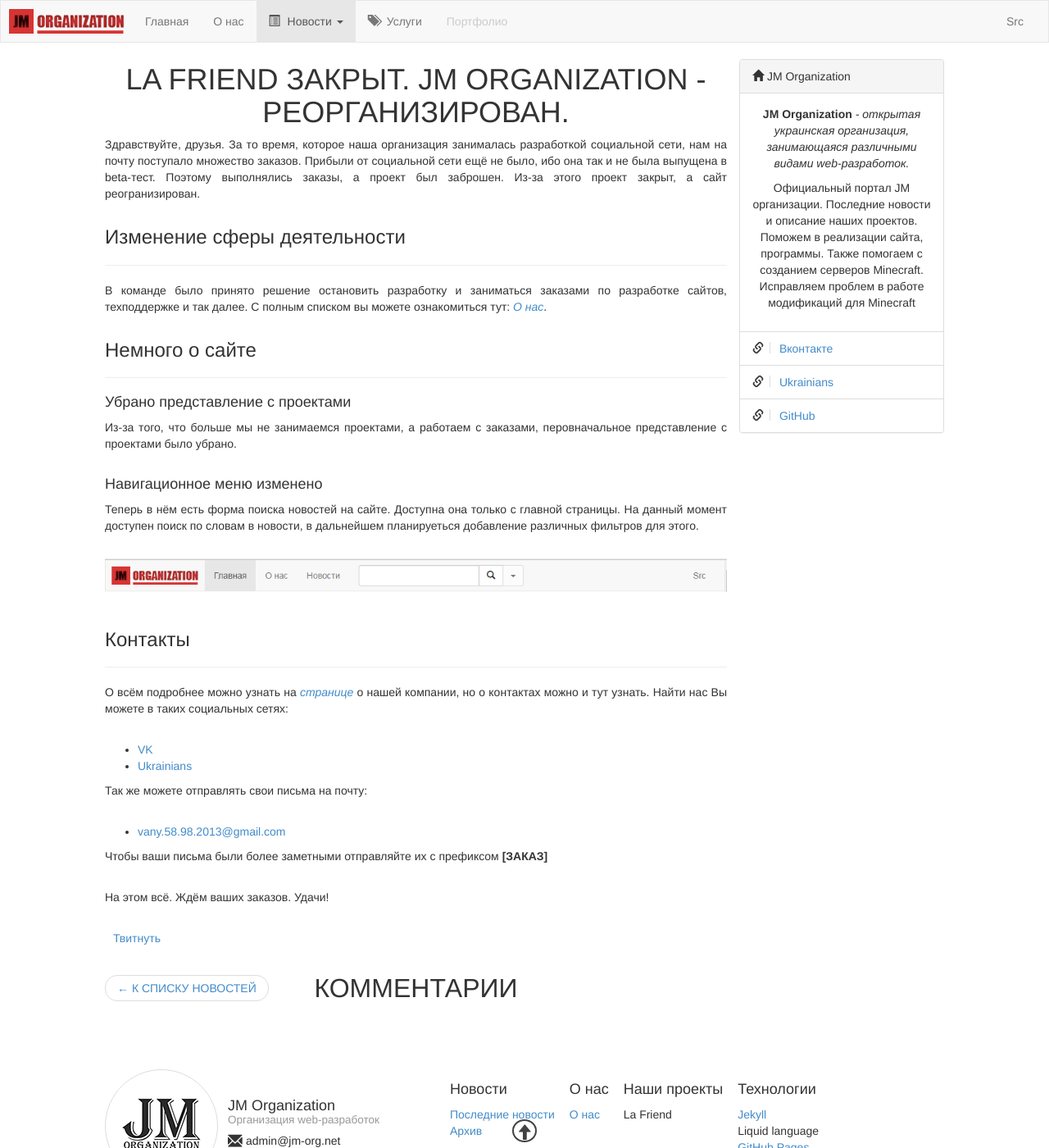
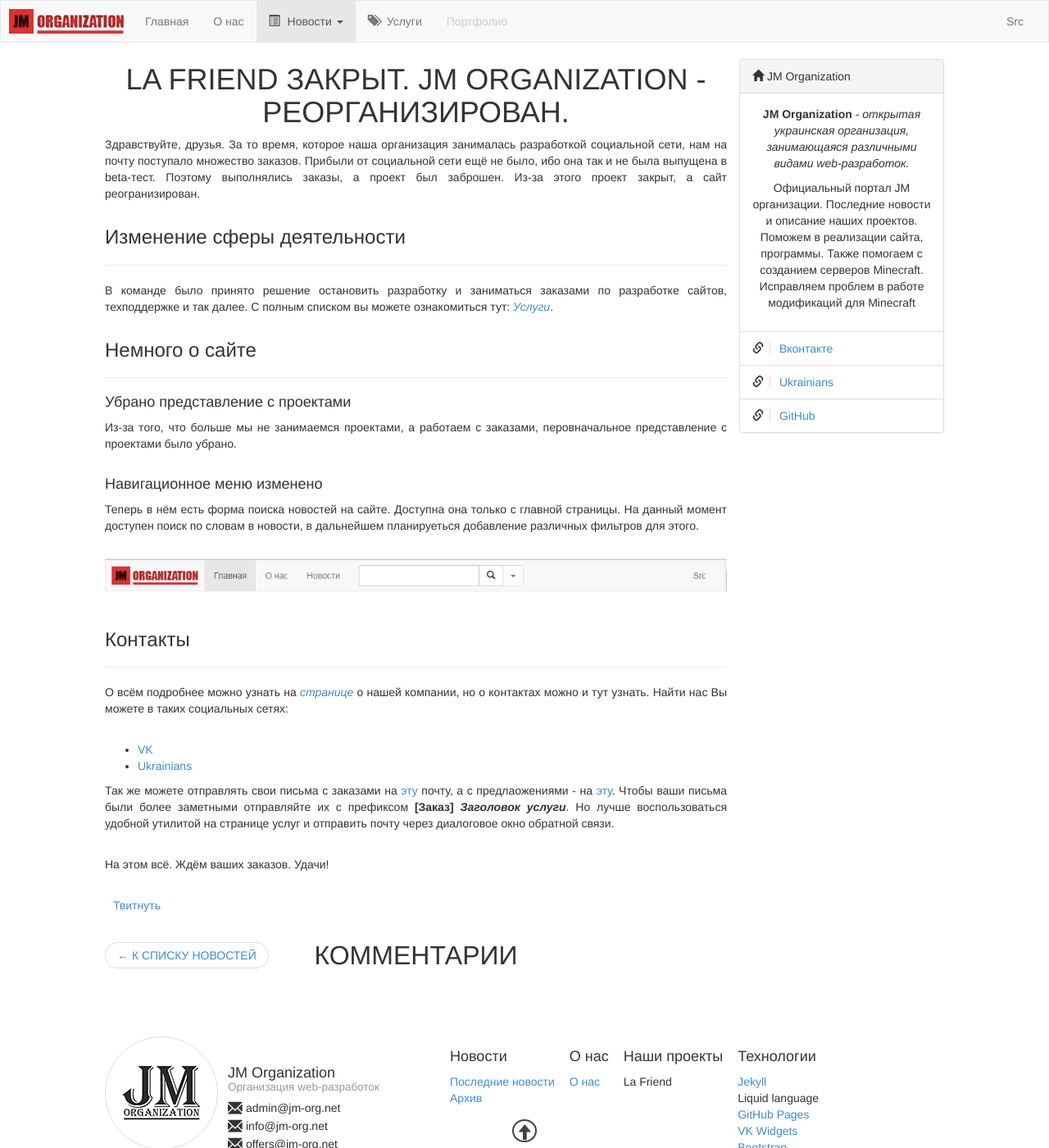
Before and after one commit to jm-organization/jm-organization.github.io, a Jekyll site: the page built from _posts/2017-08-11-close-la-friend-and-reorganized-org.md, in a window 1280 px wide and 1400 px high. Shown: the whole window at 82% size. Built offline with Jekyll 4.4.1, drawn with Linux system fonts in a browser that asks for light colours; our own code applies the rules of GitHub Pages for plain Markdown files; comment, search, counter and statistics services are not loaded.

Commit message:
Опубликована страница услуг

```diff
--- a/_posts/2017-08-11-close-la-friend-and-reorganized-org.md
+++ b/_posts/2017-08-11-close-la-friend-and-reorganized-org.md
@@ -1,7 +1,7 @@
 ---
 title: La Friend закрыт. JM Organization - реорганизирован.
 author: Magicmen
-author_url: https://vk.com/jmagicmen
+author_url: http://jm-org.net/about/#Magicmen
 published: true
 fixed: true
 category: Важные новости
@@ -12,7 +12,7 @@
 
 ### Изменение сферы деятельности ###
 ***
-В команде было принято решение остановить разработку и заниматься заказами по разработке сайтов, техподдержке и так далее. С полным списком вы можете ознакомиться тут: _[О нас](https://jm-organization.github.io/about "О нас")_.
+В команде было принято решение остановить разработку и заниматься заказами по разработке сайтов, техподдержке и так далее. С полным списком вы можете ознакомиться тут: _[Услуги](http://jm-org.net/services/ "Услуги")_.
 
 ### Немного о сайте ###
 ***
@@ -30,10 +30,8 @@
 * [VK](https://vk.com/jm_organization "JM Organization")
 * [Ukrainians](https://www.ukrainians.co/c242 "JM Organization")
 
-Так же можете отправлять свои письма на почту:
-
-* [vany.58.98.2013@gmail.com](mailto:vany.58.98.2013@gmail.com "Отправить письмо на почту")
-
-Чтобы ваши письма были более заметными отправляйте их с префиксом **[ЗАКАЗ]**
+Так же можете отправлять свои письма с заказами на [эту](mailto:offers@jm-org.net "offers@jm-org.net") почту, а с предлаожениями - на [эту](mailto:admin@jm-org.net "admin@jm-org.net").
+Чтобы ваши письма были более заметными отправляйте их с префиксом **[Заказ] _Заголовок услуги_**.
+Но лучше воспользоваться удобной утилитой на странице услуг и отправить почту через диалоговое окно обратной связи.
 
 На этом всё. Ждём ваших заказов. Удачи!
```
Also changed, not shown: _posts/2017-06-20-relesed-site.md (+1 -1 lines), _posts/2017-07-04-invation-in-command.md (+1 -1 lines).
